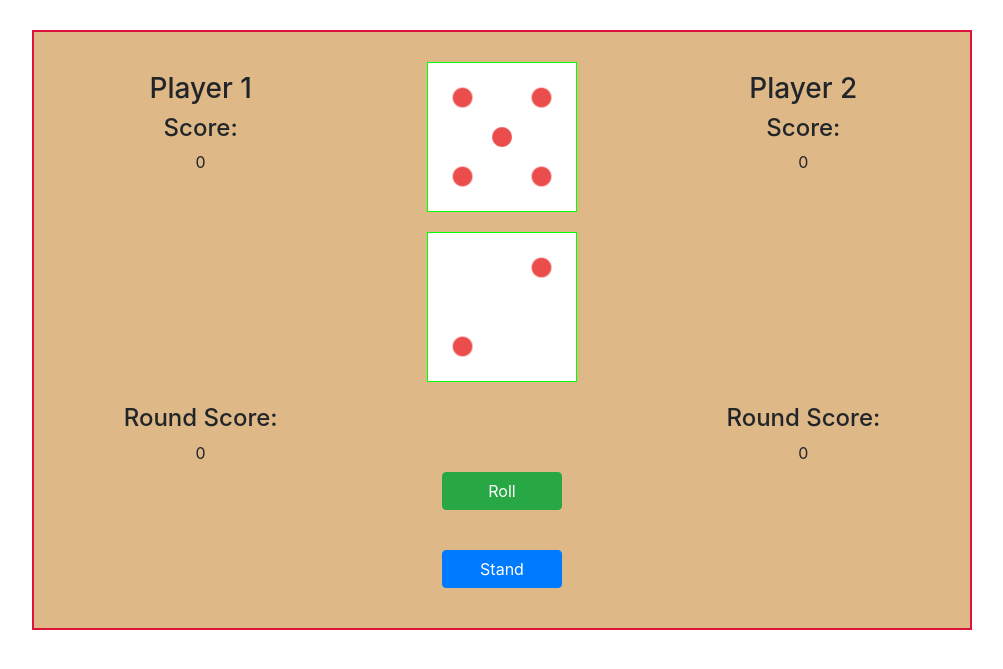
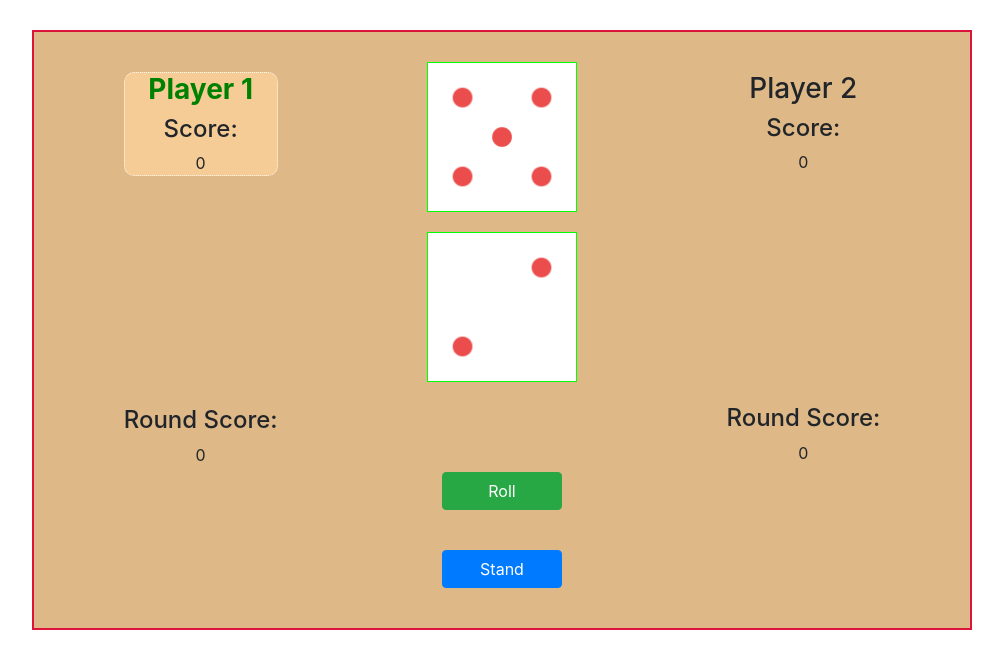
Before and after one commit to PhoenixWings7/dice-game-js, a Flask app: page /lets-play in a window 1280 px wide. Shown: the top 669 px of the page, without its empty margins (138-1141 px from the left). Run offline with Flask 2, Linux system fonts and the light colour scheme; some libraries are stand-ins or nearby versions.

Commit message:
added highlighting active player

```diff
--- a/static/css/game.css
+++ b/static/css/game.css
@@ -75,3 +75,13 @@
 .current-score {
     margin-top: 230px;
 }
+.current-player {
+    background-color: rgb(246, 204, 150);
+    border-radius: 10px;
+    border: 1px dotted floralwhite;
+}
+
+.current-player h3 {
+    font-weight: bold;
+    color: green;
+}
--- a/static/js/game.js
+++ b/static/js/game.js
@@ -31,6 +31,12 @@ let addToGlobalScore = (function () {
     }
 }) ();
 
+function highlightActivePlayer() {
+    let playersDivs = document.querySelectorAll('.content')
+    for (let playerDiv of playersDivs) {
+        playerDiv.classList.toggle('current-player');
+    }
+}
 
 //creating changeActivePlayer as a function and immediately calling (invoking) it so it can become an inner function
 //and use private variables stored in memory somewhere because of closures
@@ -40,6 +46,7 @@ let changeActivePlayer = (function () {
     return function (doChange, points = 0) {
         if (doChange) {
             addToGlobalScore(true, activePlayerNum, points);
+            highlightActivePlayer();
             if (activePlayerNum === 1) {
                 activePlayerNum = 2;
             }
--- a/templates/game_page.html
+++ b/templates/game_page.html
@@ -6,7 +6,7 @@
 <div class="container">
 
     <div class="player-1">
-        <div class="content">
+        <div class="content current-player">
             <h3>{{ player1 }}</h3>
             <h4>Score:</h4>
             <div id="total-score-1">0</div>
```
